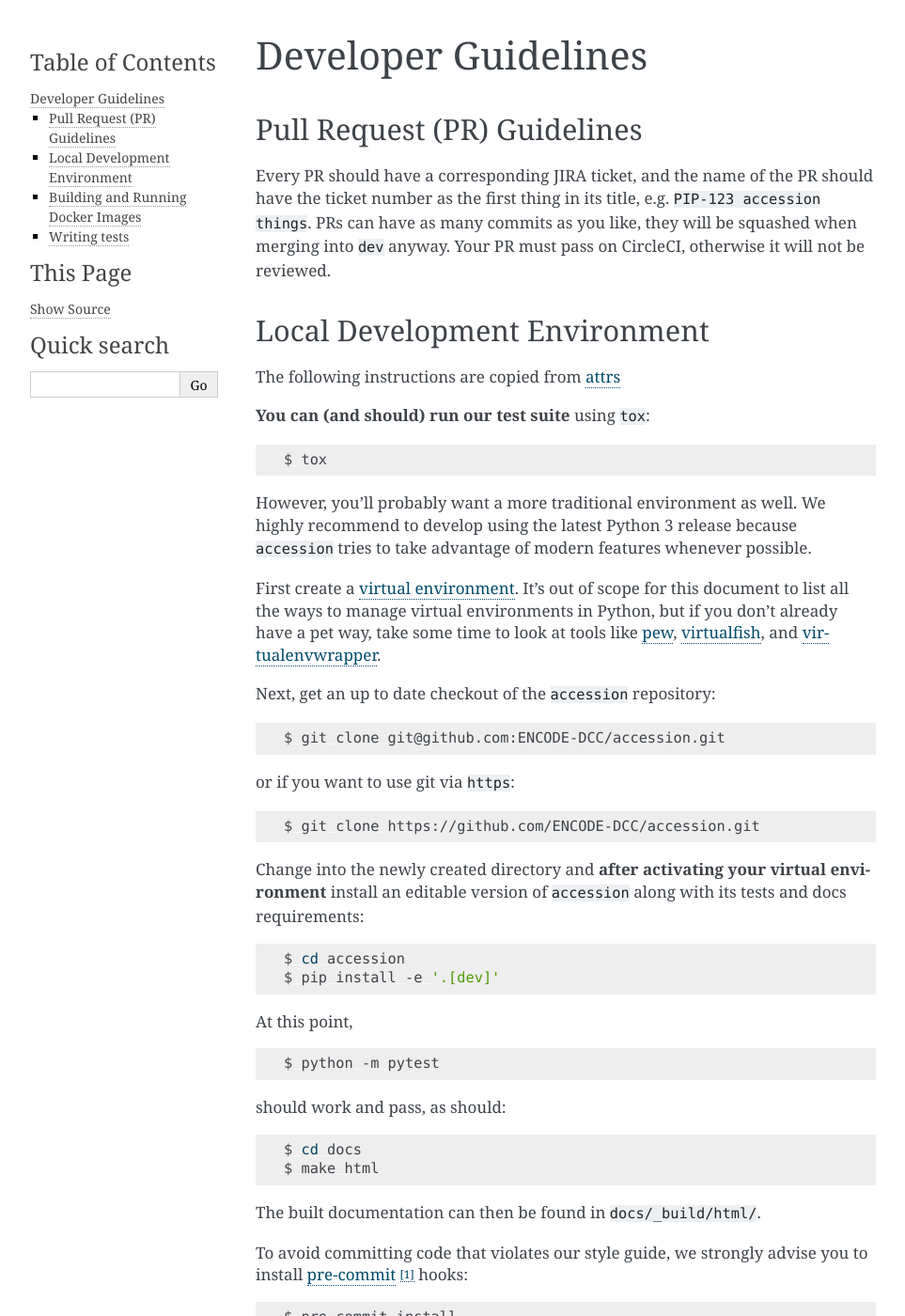
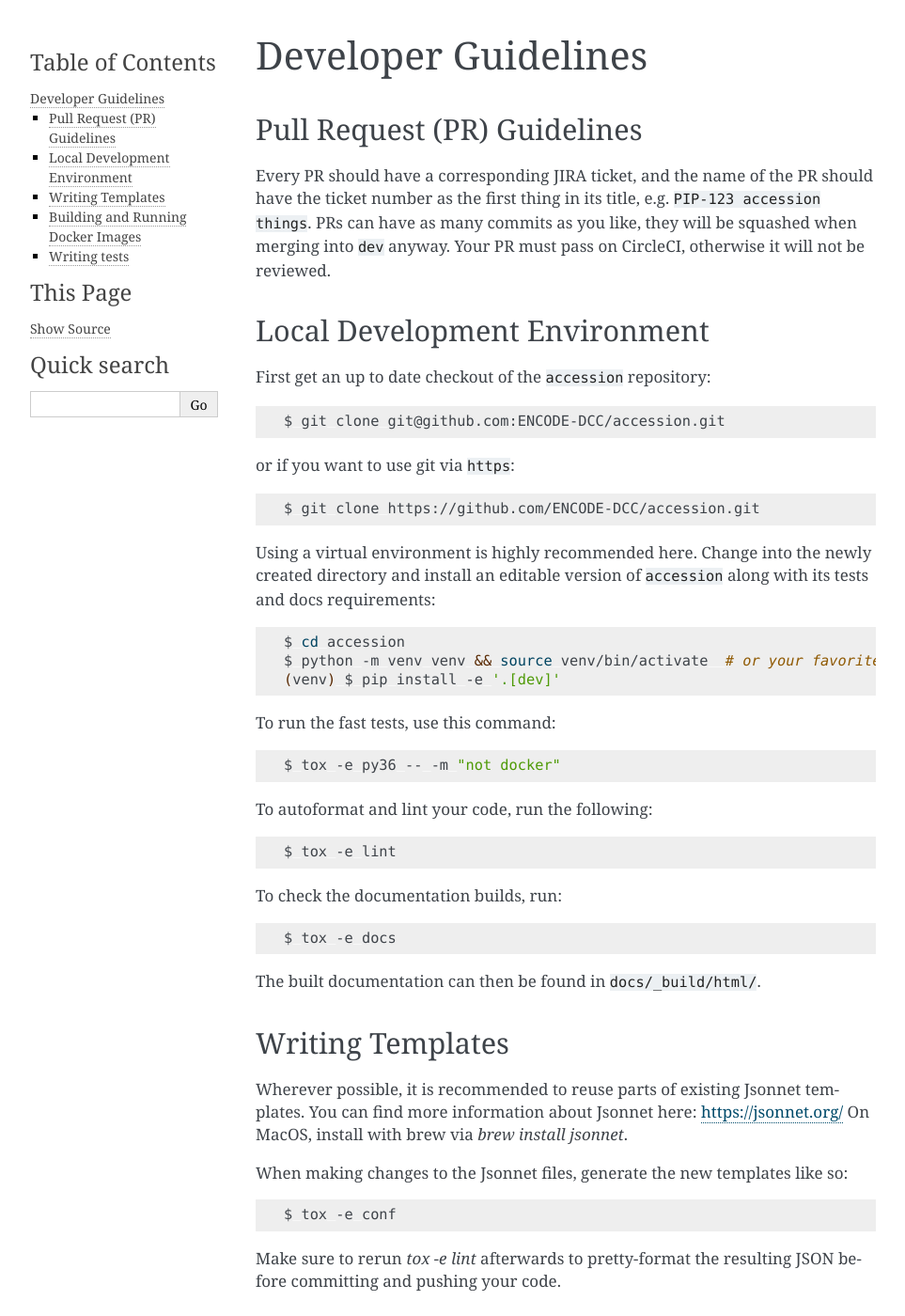
Before and after one commit to ENCODE-DCC/accession, a Sphinx documentation site: the page built from docs/development.rst, in a window 1280 px wide and 1400 px high. Shown: the whole window at 94% size, without its empty margins (148-1111 px from the left). Built offline with Sphinx 7.4.7, drawn with Linux system fonts in a browser that asks for light colours; some of the changed text lies outside the part shown.

Commit message:
PIP-747 jsonnet templates (#65)

```diff
--- a/docs/development.rst
+++ b/docs/development.rst
@@ -10,21 +10,7 @@
 Local Development Environment
 ======================================
 
-The following instructions are copied from `attrs <https://github.com/python-attrs/attrs/blob/master/.github/CONTRIBUTING.rst#local-development-environment>`_
-
-**You can (and should) run our test suite** using ``tox``:
-
-.. code-block:: bash
-
-    $ tox
-
-However, you’ll probably want a more traditional environment as well.
-We highly recommend to develop using the latest Python 3 release because ``accession`` tries to take advantage of modern features whenever possible.
-
-First create a `virtual environment <https://virtualenv.pypa.io/>`_.
-It’s out of scope for this document to list all the ways to manage virtual environments in Python, but if you don’t already have a pet way, take some time to look at tools like `pew <https://github.com/berdario/pew>`_, `virtualfish <https://virtualfish.readthedocs.io/>`_, and `virtualenvwrapper <https://virtualenvwrapper.readthedocs.io/>`_.
-
-Next, get an up to date checkout of the ``accession`` repository:
+First get an up to date checkout of the ``accession`` repository:
 
 .. code-block:: bash
 
@@ -36,42 +22,51 @@
 
     $ git clone https://github.com/ENCODE-DCC/accession.git
 
-Change into the newly created directory and **after activating your virtual environment** install an editable version of ``accession`` along with its tests and docs requirements:
+Using a virtual environment is highly recommended here. Change into the newly created
+directory and install an editable version of ``accession`` along with its tests and
+docs requirements:
 
 .. code-block:: bash
 
     $ cd accession
-    $ pip install -e '.[dev]'
+    $ python -m venv venv && source venv/bin/activate  # or your favorite environment manager
+    (venv) $ pip install -e '.[dev]'
 
-At this point,
+To run the fast tests, use this command:
 
 .. code-block:: bash
 
-   $ python -m pytest
+   $ tox -e py36 -- -m "not docker"
 
-should work and pass, as should:
+To autoformat and lint your code, run the following:
 
 .. code-block:: bash
 
-   $ cd docs
-   $ make html
+   $ tox -e lint
+
+To check the documentation builds, run:
+
+.. code-block:: bash
+
+   $ tox -e docs
 
 The built documentation can then be found in ``docs/_build/html/``.
 
-To avoid committing code that violates our style guide, we strongly advise you to install `pre-commit <https://pre-commit.com/>`_ [#f1]_ hooks:
+Writing Templates
+==================
+
+Wherever possible, it is recommended to reuse parts of existing Jsonnet templates. You
+can find more information about Jsonnet here: https://jsonnet.org/ On MacOS, install
+with brew via `brew install jsonnet`.
+
+When making changes to the Jsonnet files, generate the new templates like so:
 
 .. code-block:: bash
 
-   $ pre-commit install
+  $ tox -e conf
 
-You can also run them anytime (as our tox does) using:
-
-.. code-block:: bash
-
-   $ pre-commit run --all-files
-
-
-.. [#f1] pre-commit should have been installed into your virtualenv automatically when you ran ``pip install -e '.[dev]'`` above. If pre-commit is missing, it may be that you need to re-run ``pip install -e '.[dev]'``.
+Make sure to rerun `tox -e lint` afterwards to pretty-format the resulting JSON before
+committing and pushing your code.
 
 Building and Running Docker Images
 ======================================
```
Also changed, not shown: .pre-commit-config.yaml, 7 other files.
